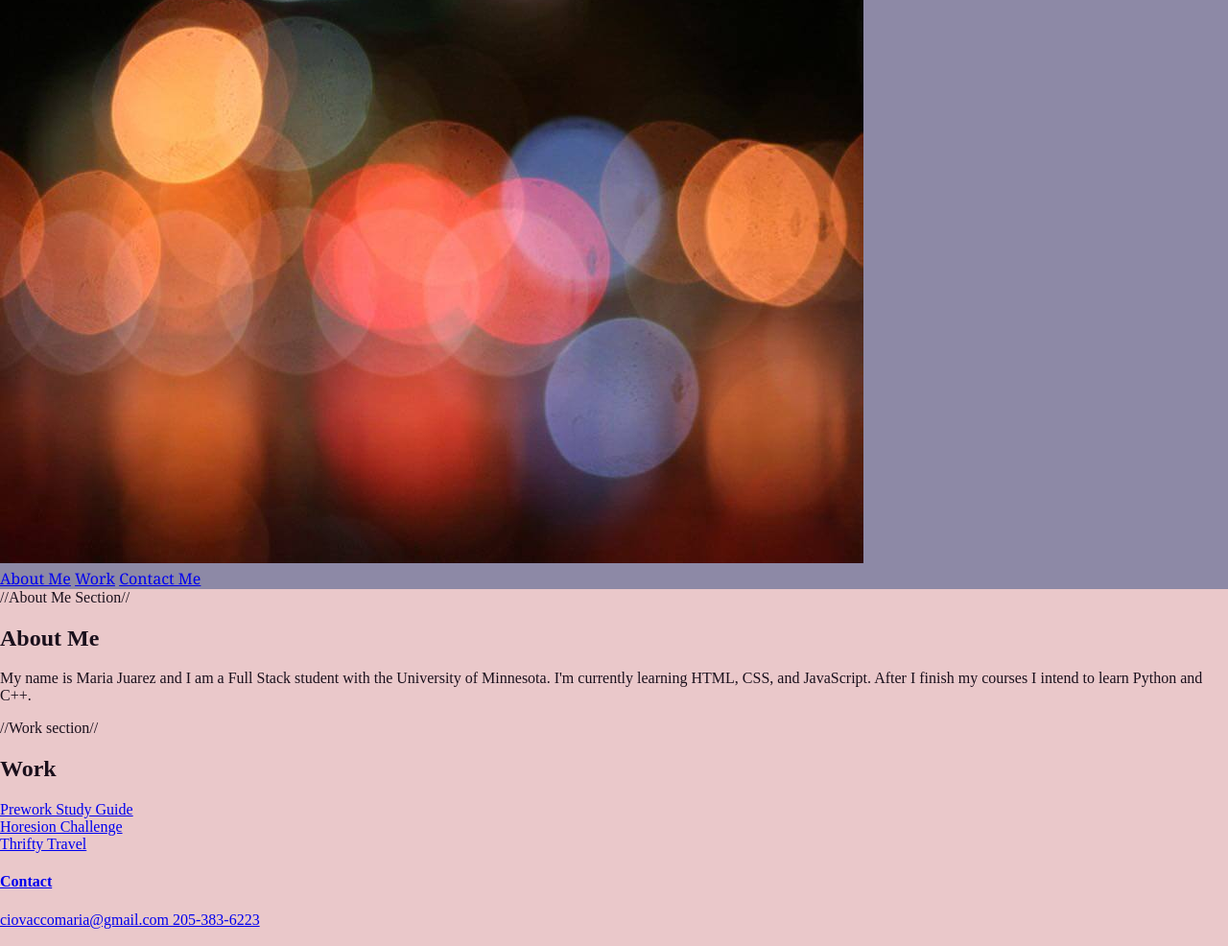
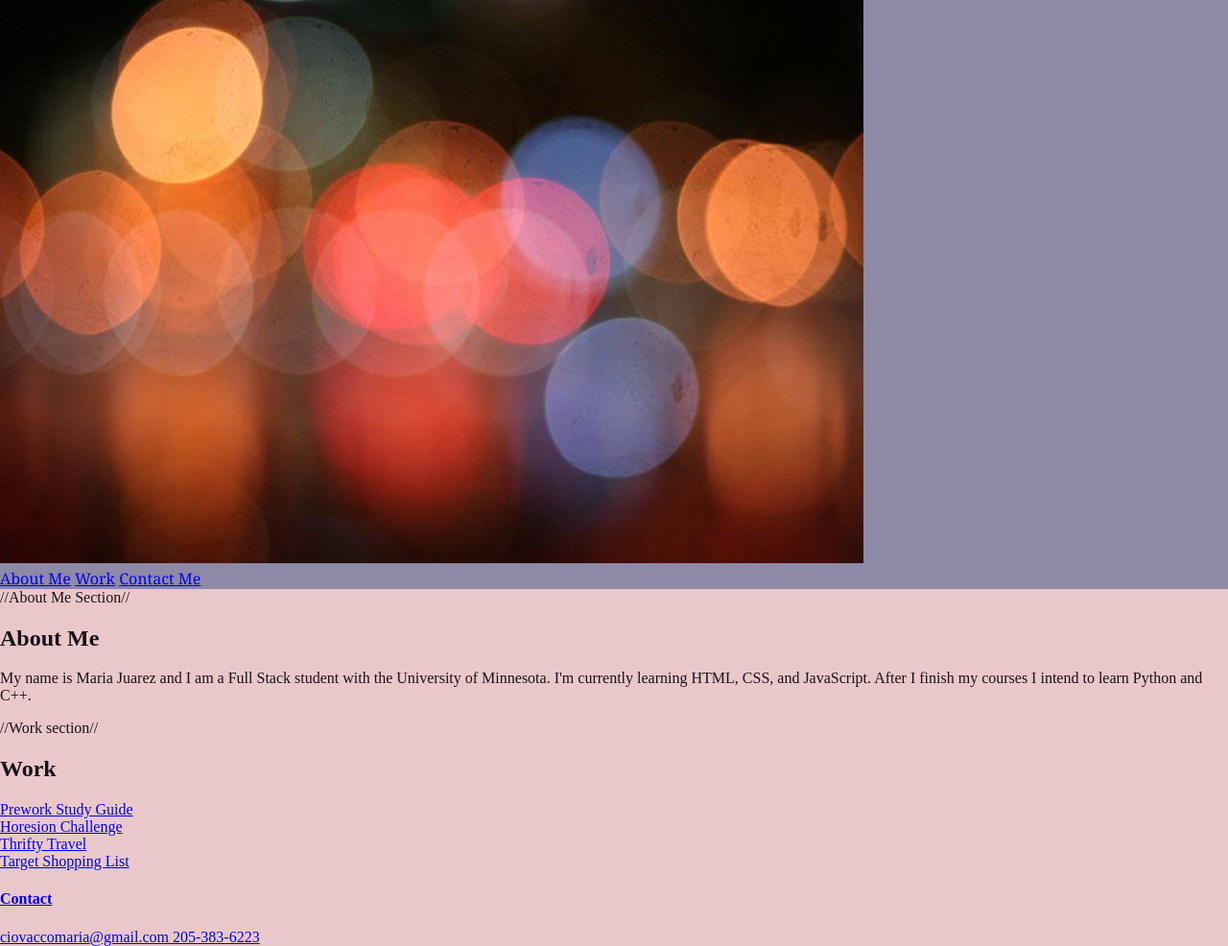
Before and after one commit to maria-ciovacco-juarez/module-two-portfolio, a plain HTML site: page index.html in a window 1280 px wide. Shown: the part 141-1127 px from the top of the page at 96% size. Drawn offline with Linux system fonts and the light colour scheme.

Commit message:
updated to include project 2

```diff
--- a/index.html
+++ b/index.html
@@ -51,6 +51,11 @@
       <h4>Thrifty Travel</h4>
     </div>
 
+      <div>
+      <a href="https://shopping-list.herokuapp.com/" or
+       <a href="https://github.com/tferraro517/Shopping_List_Project"
+      <h4>Target Shopping List</h4>
+    </div>
 
   </section>
 
```
